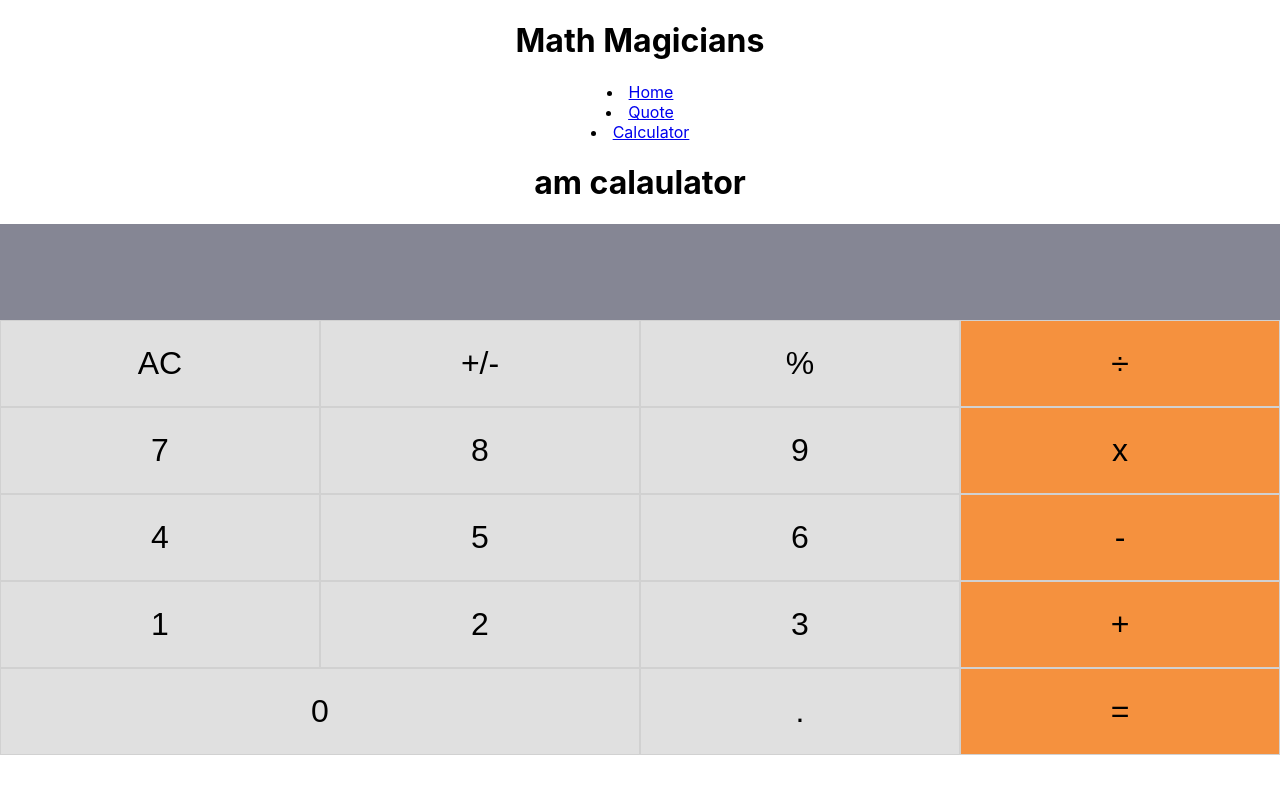
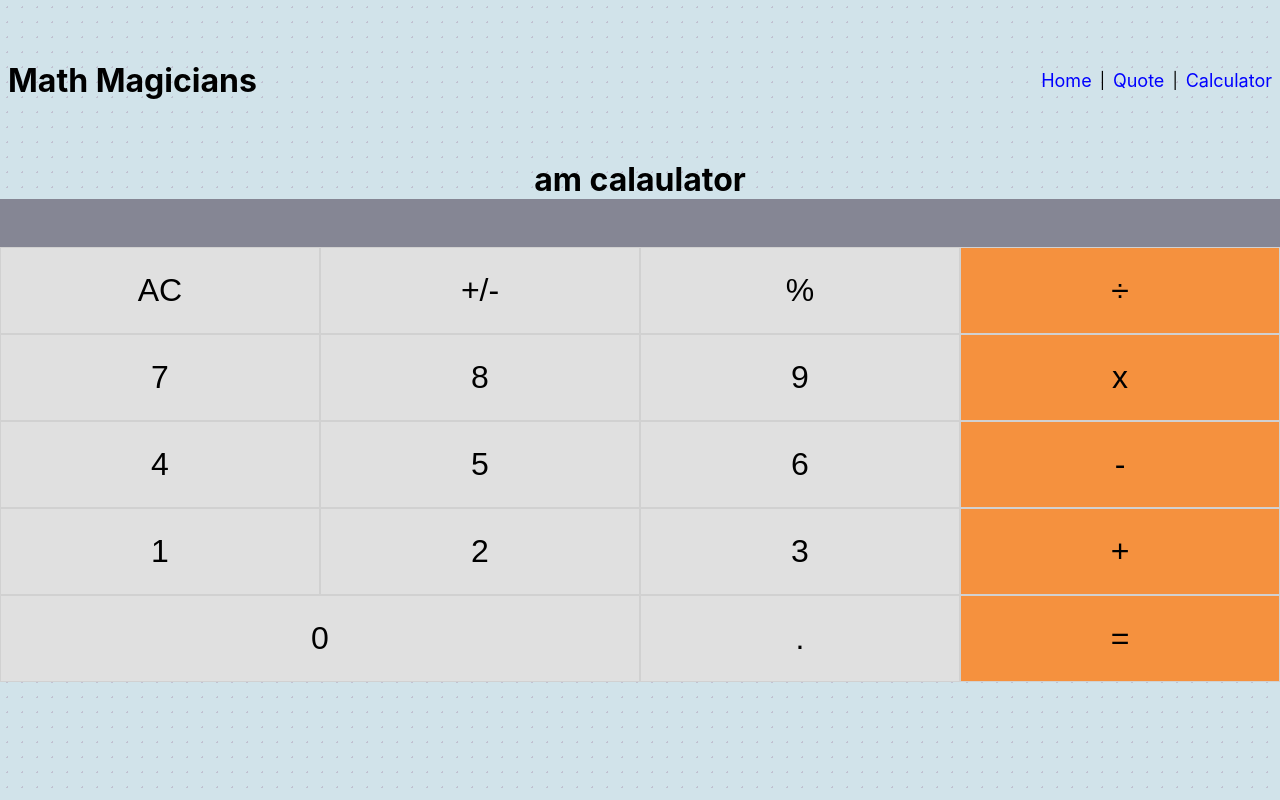
Before and after one commit to maenkhraisha/math-magicians, a React (Create React App) app: page /calculator in a window 1280 px wide. Built offline with nearby package versions, Linux system fonts and the light colour scheme.

Commit message:
add the basic styling

```diff
--- a/src/App.css
+++ b/src/App.css
@@ -1,7 +1,47 @@
+* {
+  box-sizing: border-box;
+  padding: 0;
+  margin: 0;
+}
+/* Geaneral Styling */
+li {
+  list-style: none;
+}
+/* Application Styling */
 .App {
   text-align: center;
   padding: 0;
   margin: 0;
+  background-color: #f1f1f1;
+  background-color: #f1f1f1;
+  background-image: radial-gradient(#c1c1d1 1px, transparent 1px);
+  background-size: 15px 15px;
+  background-color: #d1e3ea;
+  height: 100vh;
+}
+/* Header Styling */
+.header {
+  display: flex;
+  justify-content: space-between;
+  height: 20vh;
+}
+
+.header-title {
+  align-self: center;
+  margin-left: 0.5rem;
+}
+
+.header-nav {
+  display: flex;
+  align-self: center;
+  gap: 0.5rem;
+  margin-right: 0.5rem;
+}
+
+.header-nav-item {
+  color: blue;
+  font-size: large;
+  text-decoration: none;
 }
 
 .calc-buttons {
--- a/src/components/Header.js
+++ b/src/components/Header.js
@@ -3,10 +3,16 @@ import { Link } from 'react-router-dom';
 
 const Header = () => (
   <>
-    <h1>Math Magicians</h1>
-    <li><Link to="/">Home</Link></li>
-    <li><Link to="/Quote">Quote</Link></li>
-    <li><Link to="/Calculator">Calculator</Link></li>
+    <div className="header">
+      <h1 className="header-title">Math Magicians</h1>
+      <ul className="header-nav">
+        <li><Link className="header-nav-item" to="/">Home</Link></li>
+        <span> | </span>
+        <li><Link className="header-nav-item" to="/Quote">Quote</Link></li>
+        <span> | </span>
+        <li><Link className="header-nav-item" to="/Calculator">Calculator</Link></li>
+      </ul>
+    </div>
   </>
 );
 
```
